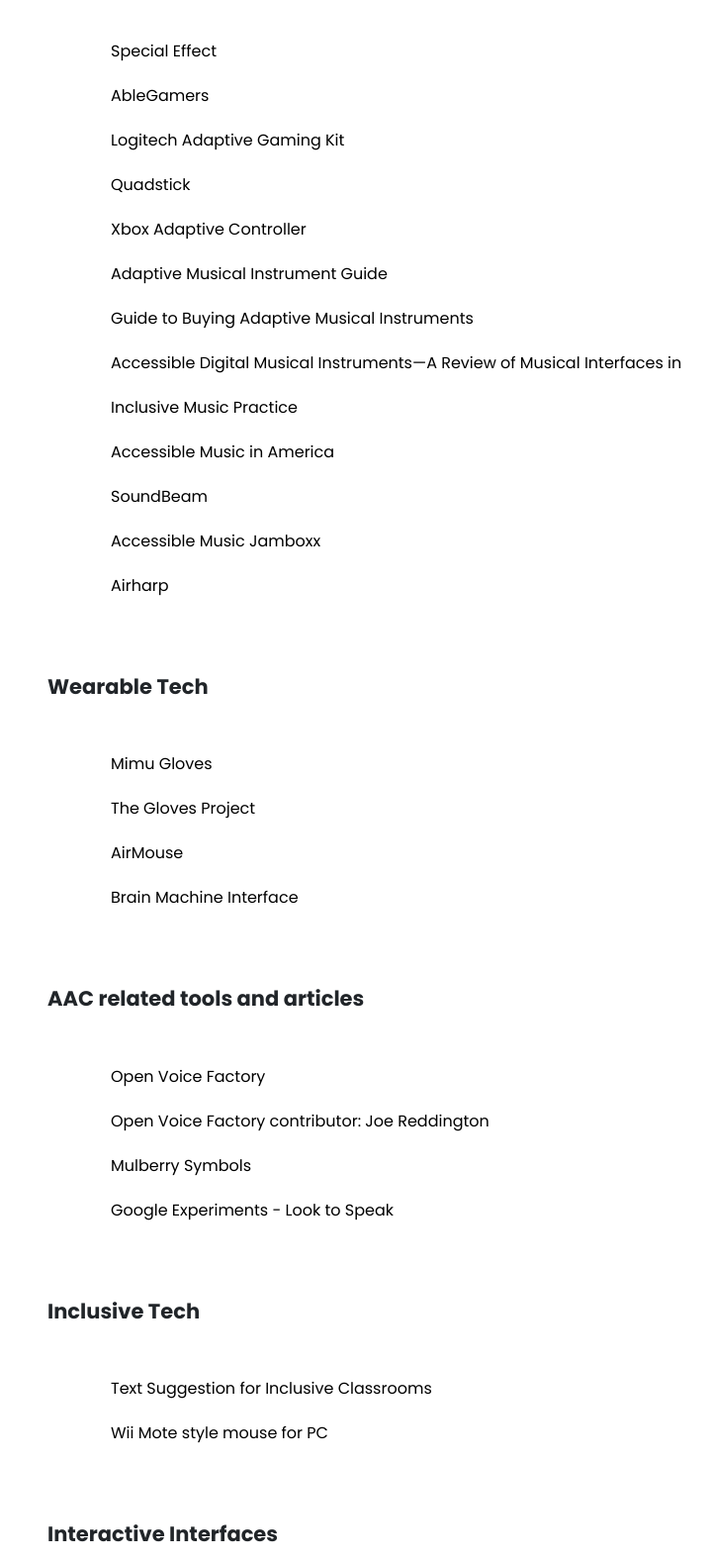
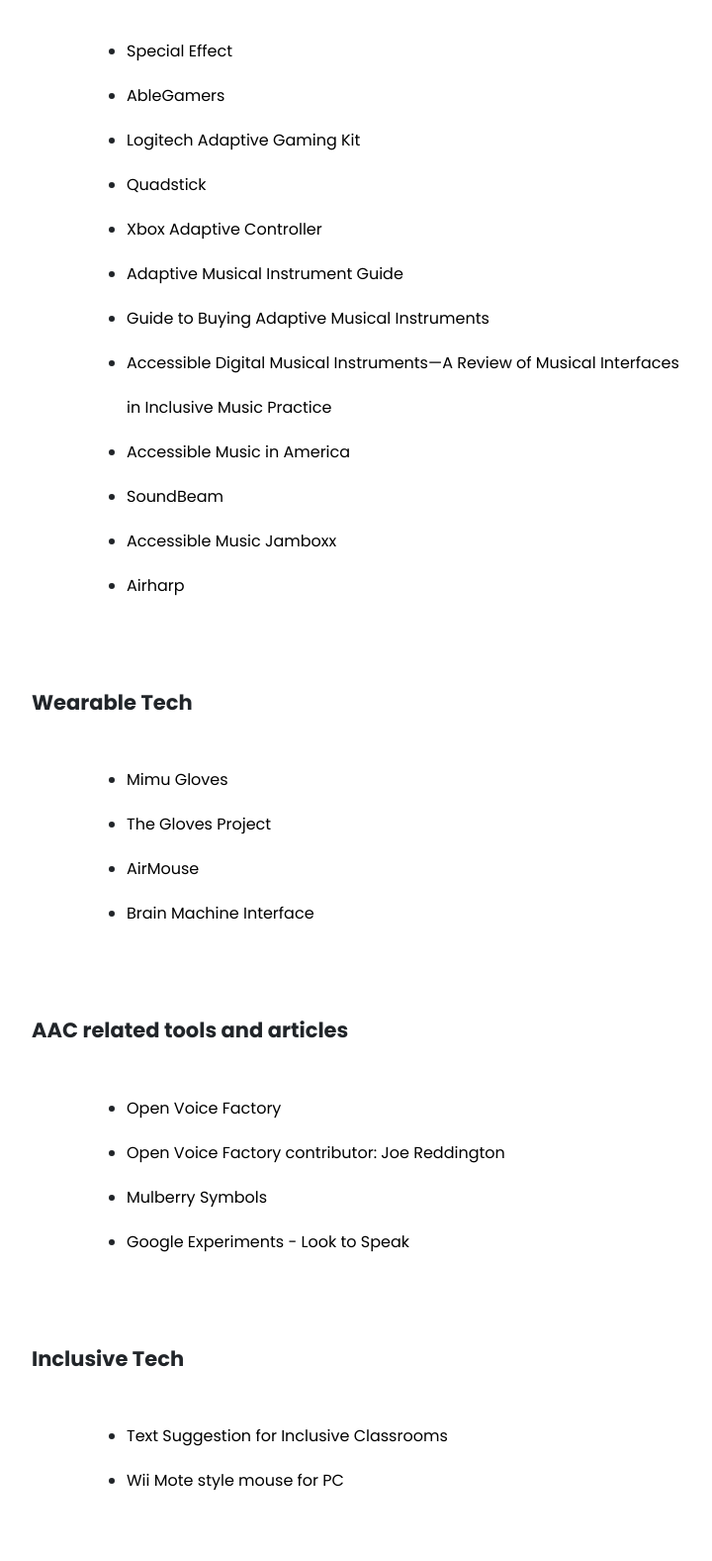
Before and after one commit to makingdo/makingdo.github.io, a plain HTML site: page resources.html in a window 1280 px wide. Shown: the part 442-2019 px from the top of the page at 99% size, without its empty margins (245-965 px from the left). Drawn offline with nearby package versions, Linux system fonts and the light colour scheme.

Commit message:
add bullet points to list

```diff
--- a/resources.html
+++ b/resources.html
@@ -1,18 +1,25 @@
 <html lang="en">
+
 <head>
     <meta charset="UTF-8">
     <meta http-equiv="X-UA-Compatible" content="IE=edge">
     <meta name="viewport" content="width=device-width, initial-scale=1.0">
     <title>speak your mind</title>
-        <link href="https://cdn.jsdelivr.net/npm/bootstrap@5.1.3/dist/css/bootstrap.min.css" rel="stylesheet" integrity="sha384-1BmE4kWBq78iYhFldvKuhfTAU6auU8tT94WrHftjDbrCEXSU1oBoqyl2QvZ6jIW3" crossorigin="anonymous">
-        <script src="https://cdn.jsdelivr.net/npm/@popperjs/core@2.10.2/dist/umd/popper.min.js" integrity="sha384-7+zCNj/IqJ95wo16oMtfsKbZ9ccEh31eOz1HGyDuCQ6wgnyJNSYdrPa03rtR1zdB" crossorigin="anonymous"></script>
-        <script src="https://cdn.jsdelivr.net/npm/bootstrap@5.1.3/dist/js/bootstrap.min.js" integrity="sha384-QJHtvGhmr9XOIpI6YVutG+2QOK9T+ZnN4kzFN1RtK3zEFEIsxhlmWl5/YESvpZ13" crossorigin="anonymous"></script>
+    <link href="https://cdn.jsdelivr.net/npm/bootstrap@5.1.3/dist/css/bootstrap.min.css" rel="stylesheet"
+        integrity="sha384-1BmE4kWBq78iYhFldvKuhfTAU6auU8tT94WrHftjDbrCEXSU1oBoqyl2QvZ6jIW3" crossorigin="anonymous">
+    <script src="https://cdn.jsdelivr.net/npm/@popperjs/core@2.10.2/dist/umd/popper.min.js"
+        integrity="sha384-7+zCNj/IqJ95wo16oMtfsKbZ9ccEh31eOz1HGyDuCQ6wgnyJNSYdrPa03rtR1zdB"
+        crossorigin="anonymous"></script>
+    <script src="https://cdn.jsdelivr.net/npm/bootstrap@5.1.3/dist/js/bootstrap.min.js"
+        integrity="sha384-QJHtvGhmr9XOIpI6YVutG+2QOK9T+ZnN4kzFN1RtK3zEFEIsxhlmWl5/YESvpZ13"
+        crossorigin="anonymous"></script>
     <link rel="preconnect" href="https://fonts.googleapis.com">
     <link rel="preconnect" href="https://fonts.gstatic.com" crossorigin>
     <link href="https://fonts.googleapis.com/css2?family=Poppins:wght@400;700&display=swap" rel="stylesheet">
 
     <link rel="stylesheet" href="./style/style.css" />
 </head>
+
 <body>
     <div class="container">
         <!-- header -->
@@ -41,9 +48,11 @@
             <div class="row">
                 <h1>Resources</h1>
             </div>
-            <div class="row  content type-style-1">
+            <div class="row  content ">
                 <div class="col">
-                    This list is by no means exhaustive, but we wanted to be able to share resources we found interesting and helpful. If you are looking into assistive technology, these are potentially great starting points!
+                    This list is by no means exhaustive, but we wanted to be able to share resources we found
+                    interesting and helpful. If you are looking into assistive technology, these are potentially great
+                    starting points!
                 </div>
             </div>
         </div>
@@ -52,20 +61,59 @@
             <div class="row mb2">
                 <h3>Gaming and Musical Instruments </h3>
             </div>
-            <div class="row content type-style-1">
+            <div class="row content ">
                 <div class="col">
+                    <ul>
+                        <li>
                             <a target="_blank" href="https://www.specialeffect.org.uk/">Special Effect</a>
-                    <a target="_blank" href="https://ablegamers.freshdesk.com/support/solutions/articles/14000110116-i-have-muscular-dystrophy-how-can-i-game-">AbleGamers</a>
-                    <a target="_blank" href="https://www.microsoft.com/en-us/d/logitech-adaptive-gaming-kit-for-xbox-adaptive-controller/936ndvcjzp78?activetab=pivot:overviewtab">Logitech Adaptive Gaming Kit</a>
+                        </li>
+                        <li>
+                            <a target="_blank"
+                                href="https://ablegamers.freshdesk.com/support/solutions/articles/14000110116-i-have-muscular-dystrophy-how-can-i-game-">AbleGamers</a>
+                        </li>
+                        <li>
+                            <a target="_blank"
+                                href="https://www.microsoft.com/en-us/d/logitech-adaptive-gaming-kit-for-xbox-adaptive-controller/936ndvcjzp78?activetab=pivot:overviewtab">Logitech
+                                Adaptive Gaming Kit</a>
+                        </li>
+                        <li>
                             <a target="_blank" href="https://www.quadstick.com/documentation">Quadstick</a>
-                    <a target="_blank" href="https://www.xbox.com/en-SG/accessories/controllers/xbox-adaptive-controller">Xbox Adaptive Controller</a>
-                    <a target="_blank" href="https://takeitaway.org.uk/news/adaptive-musical-instrument-guide/">Adaptive Musical Instrument Guide</a>
-                    <a target="_blank" href="https://takeitaway.org.uk/wp-content/uploads/2020/06/Guide-to-Buying-Adaptive-Musical-Instruments.pdf">Guide to Buying Adaptive Musical Instruments</a>
-                    <a target="_blank" href="https://www.mdpi.com/2414-4088/3/3/57/htm">Accessible Digital Musical Instruments—A Review of Musical Interfaces in Inclusive Music Practice</a>
-                    <a target="_blank" href="https://libguides.gcsu.edu/moreablethandis">Accessible Music in America</a>
+                        </li>
+                        <li>
+                            <a target="_blank"
+                                href="https://www.xbox.com/en-SG/accessories/controllers/xbox-adaptive-controller">Xbox
+                                Adaptive Controller</a>
+                        </li>
+                        <li>
+                            <a target="_blank"
+                                href="https://takeitaway.org.uk/news/adaptive-musical-instrument-guide/">Adaptive
+                                Musical Instrument Guide</a>
+                        </li>
+                        <li>
+                            <a target="_blank"
+                                href="https://takeitaway.org.uk/wp-content/uploads/2020/06/Guide-to-Buying-Adaptive-Musical-Instruments.pdf">Guide
+                                to Buying Adaptive Musical Instruments</a>
+                        </li>
+                        <li>
+                            <a target="_blank" href="https://www.mdpi.com/2414-4088/3/3/57/htm">Accessible Digital
+                                Musical Instruments—A Review of Musical Interfaces in Inclusive Music Practice</a>
+                        </li>
+                        <li>
+                            <a target="_blank" href="https://libguides.gcsu.edu/moreablethandis">Accessible Music in
+                                America</a>
+                        </li>
+                        <li>
                             <a target="_blank" href="https://www.soundbeam.co.uk/what-is-soundbeam-1">SoundBeam</a>
-                    <a target="_blank" href="https://www.jamboxx.com/accessiblemusic/">Accessible Music Jamboxx</a>
-                    <a target="_blank" href="https://www.drakemusic.org/technology/instruments-projects/airharp/">Airharp</a>
+                        </li>
+                        <li>
+                            <a target="_blank" href="https://www.jamboxx.com/accessiblemusic/">Accessible Music
+                                Jamboxx</a>
+                        </li>
+                        <li>
+                            <a target="_blank"
+                                href="https://www.drakemusic.org/technology/instruments-projects/airharp/">Airharp</a>
+                        </li>
+                    </ul>
                 </div>
             </div>
         </div>
@@ -74,12 +122,24 @@
             <div class="row mb2">
                 <h3>Wearable Tech </h3>
             </div>
-            <div class="row content type-style-1">
+            <div class="row content ">
                 <div class="col">
+                    <ul>
+                        <li>
                             <a target="_blank" href="https://mimugloves.com/">Mimu Gloves</a>
+                        </li>
+                        <li>
                             <a target="_blank" href="http://www.plusea.at/?p=2388">The Gloves Project</a>
+                        </li>
+                        <li>
                             <a target="_blank" href="https://www.tapwithus.com/airmouse-gesture-control/">AirMouse</a>
-                    <a target="_blank" href="https://www.sciencedaily.com/releases/2021/07/210721120657.htm">Brain Machine Interface</a>
+                        </li>
+                        <li>
+                            <a target="_blank"
+                                href="https://www.sciencedaily.com/releases/2021/07/210721120657.htm">Brain Machine
+                                Interface</a>
+                        </li>
+                    </ul>
                 </div>
             </div>
         </div>
@@ -88,13 +148,28 @@
             <div class="row mb2">
                 <h3>AAC related tools and articles </h3>
             </div>
-            <div class="row content type-style-1">
+            <div class="row content ">
                 <div class="col">
-                    <a target="_blank" href="https://equalitytime.github.io/TheOpenVoiceFactory-site/index.html">Open Voice Factory</a>
-                    <a target="_blank" href="https://joereddington.com/aac-articles-on-this-blog/">Open Voice Factory contributor: Joe Reddington</a>
+                <ul>
+                    <li>
+                        <a target="_blank"
+                            href="https://equalitytime.github.io/TheOpenVoiceFactory-site/index.html">Open Voice
+                            Factory</a>
+                    </li>
+                    <li>
+                        <a target="_blank" href="https://joereddington.com/aac-articles-on-this-blog/">Open Voice
+                            Factory contributor: Joe Reddington</a>
+                    </li>
+                    <li>
                         <a target="_blank" href="https://mulberrysymbols.org/">Mulberry Symbols</a>
-                    <a target="_blank" href="https://experiments.withgoogle.com/collection/startwithone">Google Experiments - Look to Speak  </a>
+                    </li>
+                    <li>
+                        <a target="_blank" href="https://experiments.withgoogle.com/collection/startwithone">Google
+                            Experiments - Look to Speak </a>
+                    </li>
+                </ul>
             </div>
+
         </div>
     </div>
     <!-- section 5: Inclusive Tech   -->
@@ -102,10 +177,19 @@
         <div class="row mb2">
             <h3>Inclusive Tech </h3>
         </div>
-            <div class="row content type-style-1">
+        <div class="row content ">
             <div class="col">
-                    <a target="_blank" href="https://support.microsoft.com/en-us/topic/enable-text-suggestions-for-inclusive-classrooms-8ca3ea32-66b1-4d9d-abf1-1d0ead34f2a2">Text Suggestion for Inclusive Classrooms</a>
-                    <a target="_blank" href="https://x-io.co.uk/wii-mote-style-mouse-for-pc/">Wii Mote style mouse for PC</a>
+                <ul>
+                    <li>
+                        <a target="_blank"
+                            href="https://support.microsoft.com/en-us/topic/enable-text-suggestions-for-inclusive-classrooms-8ca3ea32-66b1-4d9d-abf1-1d0ead34f2a2">Text
+                            Suggestion for Inclusive Classrooms</a>
+                    </li>
+                    <li>
+                        <a target="_blank" href="https://x-io.co.uk/wii-mote-style-mouse-for-pc/">Wii Mote style mouse
+                            for PC</a>
+                    </li>
+                </ul>
             </div>
         </div>
     </div>
@@ -114,12 +198,24 @@
         <div class="row mb2">
             <h3>Interactive Interfaces </h3>
         </div>
-            <div class="row content type-style-1">
+        <div class="row content ">
             <div class="col">
-                    <a target="_blank" href="https://experiments.withgoogle.com/collection/creatability">Google Experiments-Creatability</a>
+                <ul>
+                    <li>
+                        <a target="_blank" href="https://experiments.withgoogle.com/collection/creatability">Google
+                            Experiments-Creatability</a>
+                    </li>
+                    <li>
                         <a target="_blank" href="https://fingerspelling.xyz/">Fingerspelling</a>
-                    <a target="_blank" href="https://teachablemachine.withgoogle.com/">Teachable Machine by Google</a>
+                    </li>
+                    <li>
+                        <a target="_blank" href="https://teachablemachine.withgoogle.com/">Teachable Machine by
+                            Google</a>
+                    </li>
+                    <li>
                         <a target="_blank" href="https://experiments.withgoogle.com/keyboard">Keyboard Classrooms</a>
+                    </li>
+                </ul>
             </div>
         </div>
     </div>
@@ -128,14 +224,28 @@
         <div class="row mb2">
             <h3>Sensory Tools and Projects</h3>
         </div>
-            <div class="row content type-style-1">
+        <div class="row content ">
             <div class="col">
+                <ul>
+                    <li>
                         <a target="_blank" href="https://www.thesensoryprojects.co.uk/">Sensory Projects (UK)</a>
-                    <a target="_blank" href="https://leader.pubs.asha.org/doi/full/10.1044/leader.MIW.21082016.34">Sensory Stories for People with Multiple Disabilities</a>
+                    </li>
+                    <li>
+                        <a target="_blank"
+                            href="https://leader.pubs.asha.org/doi/full/10.1044/leader.MIW.21082016.34">Sensory Stories
+                            for People with Multiple Disabilities</a>
+                    </li>
+                    <li>
                         <a target="_blank" href="https://www.sensoriumtheatre.com.au/">Sensorium Theatre (Australia)</a>
+                    </li>
+                    <li>
                         <a target="_blank" href="https://sensoryguru.com/magic-carpet/">Magic Carpet</a>
+                    </li>
+                    <li>
                         <a target="_blank" href="https://tlc.com.sg/">The Learning Connection (Singapore)</a>
-                </div>
+                    </li>
+                    </di>
+                </ul>
             </div>
         </div>
         <!-- section 8: Inclusive Communities   -->
@@ -143,13 +253,16 @@
             <div class="row mb2">
                 <h3>Inclusive Communities</h3>
             </div>
-            <div class="row content type-style-1">
+            <div class="row content ">
                 <div class="col">
-                    <a target="_blank" href="https://www.superherome.sg/">SuperHero Me</a>
+                    <ul>
+                        <li><a target="_blank" href="https://www.superherome.sg/">SuperHero Me</a> </li>
+                    </ul>
                 </div>
             </div>
         </div>
     </div>
     <footer class="footer"></footer>
 </body>
+
 </html>
--- a/style/style.css
+++ b/style/style.css
@@ -6,6 +6,7 @@
   body {
     font-family: 'Poppins', Helvetica, sans-serif;
     margin-left: 2rem;
+    margin-right: 2rem;
   }
 
   a {
```
Lines whose indentation alone changed are shown as unchanged.
